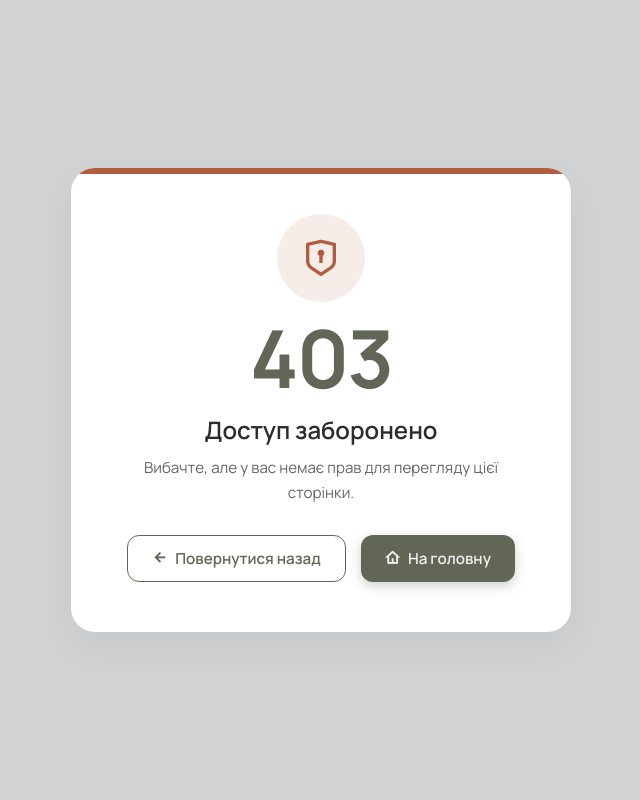
After one commit to Hryhorenko-Yeluzaveta/soil-quality-monitoring, a Django app: template soil_quality_monitoring/templates/403.html in a window 1280 px wide. The commit adds this page. Shown: the whole page, without its empty margins (319-959 px from the left). Run offline with Django 4.2, Linux system fonts and the light colour scheme; the template is opened without the code that fills it, so the values that code supplies are empty.

Commit message:
Add access rights distribution for specific roles

```diff
--- /dev/null
+++ b/soil_quality_monitoring/static/css/error_page.css
@@ -0,0 +1,141 @@
+/* 403 Forbidden */
+.error-body {
+    display: flex;
+    justify-content: center;
+    align-items: center;
+    min-height: 100vh;
+    margin: 0;
+    padding: 20px;
+    background-color: var(--bg-color);
+    text-align: center;
+}
+
+.error-container {
+    background: #ffffff;
+    border-radius: 24px;
+    padding: 50px 40px;
+    max-width: 500px;
+    width: 100%;
+    box-shadow: 0 15px 35px rgba(0, 0, 0, 0.05);
+    display: flex;
+    flex-direction: column;
+    align-items: center;
+    position: relative;
+    overflow: hidden;
+}
+
+.error-container::before {
+    content: '';
+    position: absolute;
+    top: 0;
+    left: 0;
+    width: 100%;
+    height: 6px;
+    background: var(--accent-alert);
+}
+
+.error-icon-wrapper {
+    position: relative;
+    width: 80px;
+    height: 80px;
+    margin-bottom: 20px;
+    display: flex;
+    justify-content: center;
+    align-items: center;
+}
+
+.error-icon-bg {
+    position: absolute;
+    width: 100%;
+    height: 100%;
+    background-color: color-mix(in srgb, var(--accent-alert) 15%, transparent);
+    border-radius: 50%;
+    animation: pulse-error 2s infinite ease-in-out;
+}
+
+.error-icon {
+    font-size: 2.5rem;
+    color: var(--accent-alert);
+    z-index: 2;
+}
+
+.error-code {
+    font-size: 5rem;
+    font-weight: 700;
+    color: var(--sidebar-bg);
+    margin: 0;
+    line-height: 1;
+    letter-spacing: -2px;
+}
+
+.error-title {
+    font-size: 1.5rem;
+    font-weight: 600;
+    color: #2c2c2c;
+    margin: 15px 0 10px;
+}
+
+.error-message {
+    color: #666;
+    font-size: 0.95rem;
+    line-height: 1.6;
+    margin-bottom: 30px;
+    max-width: 400px;
+}
+
+.error-actions {
+    display: flex;
+    gap: 15px;
+    width: 100%;
+    justify-content: center;
+    flex-wrap: wrap;
+}
+
+.btn-primary, .btn-outline {
+    display: inline-flex;
+    align-items: center;
+    gap: 8px;
+    padding: 12px 24px;
+    border-radius: 12px;
+    font-size: 0.95rem;
+    font-weight: 600;
+    font-family: var(--font-main);
+    cursor: pointer;
+    text-decoration: none;
+    transition: all var(--transition-speed);
+}
+
+.btn-primary {
+    background-color: var(--sidebar-bg);
+    color: var(--text-light);
+    border: none;
+    box-shadow: 0 4px 12px color-mix(in srgb, var(--sidebar-bg) 30%, transparent);
+}
+
+.btn-primary:hover {
+    background-color: var(--sidebar-hover);
+    transform: translateY(-2px);
+}
+
+.btn-outline {
+    background-color: transparent;
+    color: var(--sidebar-bg);
+    border: 1px solid var(--sidebar-bg);
+}
+
+.btn-outline:hover {
+    background-color: color-mix(in srgb, var(--sidebar-bg) 10%, transparent);
+}
+
+@keyframes pulse-error {
+    0% { transform: scale(1); opacity: 1; }
+    50% { transform: scale(1.15); opacity: 0.7; }
+    100% { transform: scale(1); opacity: 1; }
+}
+
+@media (max-width: 480px) {
+    .error-container { padding: 40px 20px; }
+    .error-code { font-size: 4rem; }
+    .error-actions { flex-direction: column; width: 100%; }
+    .btn-primary, .btn-outline { width: 100%; justify-content: center; }
+}
--- /dev/null
+++ b/soil_quality_monitoring/templates/403.html
@@ -0,0 +1,42 @@
+{% load static %}
+<!DOCTYPE html>
+<html lang="uk">
+<head>
+    <meta charset="UTF-8">
+    <meta name="viewport" content="width=device-width, initial-scale=1.0">
+    <title>Доступ заборонено | SmartFarm</title>
+
+    <link rel="preconnect" href="https://fonts.googleapis.com">
+    <link rel="preconnect" href="https://fonts.gstatic.com" crossorigin>
+    <link href="https://fonts.googleapis.com/css2?family=Manrope:wght@400;500;600;700&display=swap" rel="stylesheet">
+    <link href="https://cdn.jsdelivr.net/npm/remixicon@3.5.0/fonts/remixicon.css" rel="stylesheet">
+
+    <link rel="stylesheet" href="{% static 'css/general.css' %}">
+    <link rel="stylesheet" href="{% static 'css/error_page.css' %}">
+</head>
+<body class="error-body">
+
+    <div class="error-container">
+        <div class="error-icon-wrapper">
+            <div class="error-icon-bg"></div>
+            <i class="ri-shield-keyhole-line error-icon"></i>
+        </div>
+
+        <h1 class="error-code">403</h1>
+        <h2 class="error-title">Доступ заборонено</h2>
+
+        <p class="error-message">
+            Вибачте, але у вас немає прав для перегляду цієї сторінки.
+        </p>
+
+        <div class="error-actions">
+            <button onclick="window.history.back()" class="btn-outline">
+                <i class="ri-arrow-left-line"></i> Повернутися назад
+            </button>
+            <a href="{% url 'dashboard' %}" class="btn-primary"> <i class="ri-home-4-line"></i> На головну
+            </a>
+        </div>
+    </div>
+
+</body>
+</html>
--- a/soil_quality_monitoring/templates/components/farm_map.html
+++ b/soil_quality_monitoring/templates/components/farm_map.html
@@ -101,11 +101,12 @@
                 <div id="modal-sensors-list" class="sector-sensors-list">
                 </div>
             </div>
-
+            {% if user.is_admin %}
             <div class="modal-footer">
                 <a href="#" id="modal-edit-btn" class="btn-secondary"><i class="ri-pencil-line"></i> Редагувати</a>
                 <a href="#" id="modal-delete-btn" class="btn-danger"><i class="ri-delete-bin-line"></i> Видалити</a>
             </div>
+            {% endif %}
         </div>
     </div>
 {% endif %}
@@ -235,6 +236,7 @@
                     console.error("Помилка парсингу сенсорів", e);
                 }
 
+                if (mEditBtn && mDeleteBtn) {
                     mEditBtn.href = `/sectors/update/${sectorId}`;
                     mDeleteBtn.onclick = function(e) {
                         e.preventDefault();
@@ -242,6 +244,7 @@
                         const sectorName = sectorElem.getAttribute('data-name');
                         openDeleteModal(`/sectors/delete/${sectorId}`, sectorName);
                     };
+                }
 
                 tooltip.classList.remove('show');
                 modalOverlay.classList.add('active');
--- a/soil_quality_monitoring/templates/crop_list.html
+++ b/soil_quality_monitoring/templates/crop_list.html
@@ -6,10 +6,12 @@
 {% block body %}
     <div class="page-header">
         <h1>Культури</h1>
+        {% if user.is_admin %}
         <a href="/crops/create" class="btn-primary">
             <i class="ri-add-line"></i>
             <span>Додати культуру</span>
         </a>
+        {% endif %}
     </div>
     <div class="controls-row">
 
@@ -76,6 +78,7 @@
                         </div>
                     </div>
 
+                    {% if user.is_admin %}
                     <div class="crop-actions">
                         <a class="btn-icon edit" href="{% url 'crop_update' crop.pk %}" title="Редагувати">
                             <i class="ri-pencil-line"></i>
@@ -87,6 +90,7 @@
                             <i class="ri-delete-bin-line"></i>
                         </button>
                     </div>
+                    {% endif %}
                 </article>
             {% endfor %}
         {% else %}
--- a/soil_quality_monitoring/templates/dashboard.html
+++ b/soil_quality_monitoring/templates/dashboard.html
@@ -8,11 +8,13 @@
         <div class="header-title">
             <h1>Мапа ферми</h1>
         </div>
+        {% if user.is_admin %}
         <div class="header-actions">
             <a href="{% url 'sector_create' %}" class="btn-primary">
                 <i class="ri-add-line"></i> Додати сектор
             </a>
         </div>
+        {% endif %}
     </div>
 
     {% include 'components/farm_map.html' with is_interactive=False sectors=sectors %}
--- a/soil_quality_monitoring/templates/sensor_list.html
+++ b/soil_quality_monitoring/templates/sensor_list.html
@@ -6,10 +6,12 @@
 {% block body %}
     <div class="page-header">
         <h1>Сенсори</h1>
+        {% if user.is_admin %}
         <a href="create" class="btn-primary">
             <i class="ri-add-line"></i>
             <span>Додати сенсор</span>
         </a>
+        {% endif %}
     </div>
 
     <div class="controls-row">
@@ -87,6 +89,7 @@
                         {% endif %}
                     </div>
 
+                    {% if user.is_admin %}
                     <div class="sensor-actions">
                         <a class="btn-icon edit" href="update/{{ sensor.pk }}" title="Редагувати">
                             <i class="ri-pencil-line"></i>
@@ -98,6 +101,7 @@
                             <i class="ri-delete-bin-line"></i>
                         </button>
                     </div>
+                    {% endif %}
                 </div>
             {% endfor %}
         {% else %}
```
Also changed, not shown: soil_quality_monitoring/farm_monitoring/views/crops.py (+5 -3 lines), soil_quality_monitoring/farm_monitoring/views/sectors.py (+5 -3 lines), soil_quality_monitoring/farm_monitoring/views/sensors.py (+4 -3 lines), soil_quality_monitoring/farm_monitoring/views/users.py (added, +11 -0 lines). Lines whose indentation alone changed are shown as unchanged.
